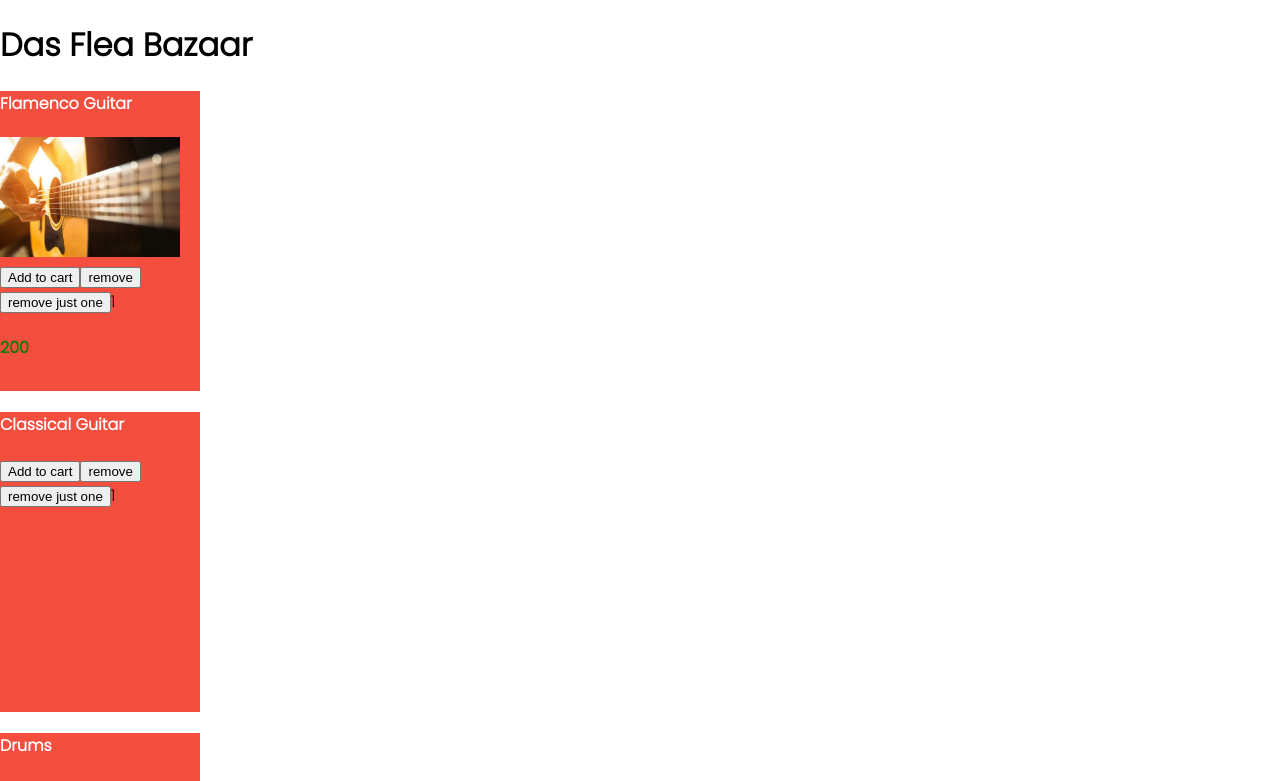
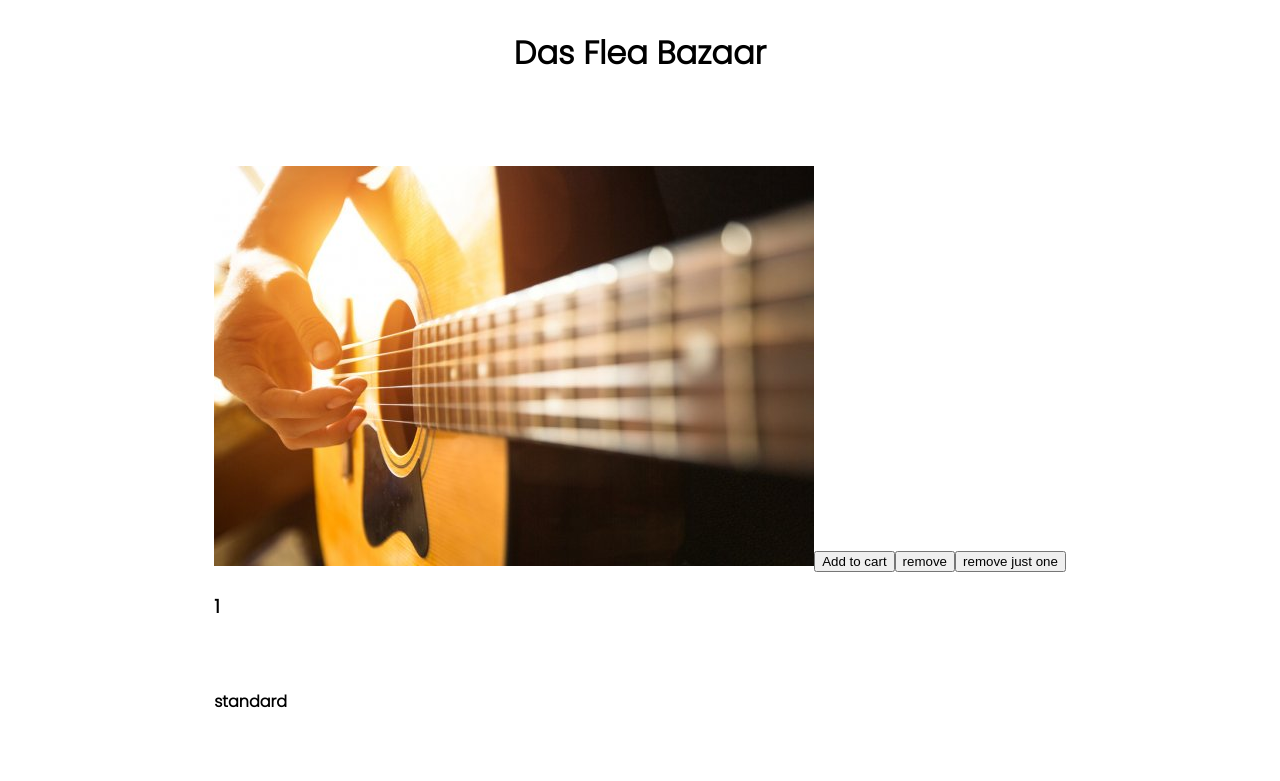
Before and after one commit to farazhafeez26/ecommerce-project, a React (Create React App) app: page / in a window 1280 px wide. Shown: the top 781 px of the page. Built offline with nearby package versions, Linux system fonts and the light colour scheme.

Commit message:
added css properties

```diff
--- a/src/App.css
+++ b/src/App.css
@@ -1,13 +1,23 @@
-.price-tag{
-  color: green;
+.price-tag {
+  color:white;
+}
+
+.product-image {
+  max-width: 90%;
+}
+
+.wrapper {
+  display: flex;
+ flex-basis: auto;
+  flex-direction: column;
+  align-items: center;
 }
 
 
-.product-image{
-  max-width: 90%;
+.display-items {
+
+  background: "#F44E3F";
+  max-width: "200px";
+  height: "400px";
+  align-items: "center";
 }
-
-.center-items{
-
-align-items: center;
-}
--- a/src/App.js
+++ b/src/App.js
@@ -1,30 +1,32 @@
-import logo from './logo.svg';
-import './App.css';
-import Product from  "./Product"
+import logo from "./logo.svg";
+import "./App.css";
+import Product from "./Product";
 
 function App() {
   return (
     <div className="App">
-      <div className="center-items" >
+      <div class="container">
+        <div className="wrapper">
           <h1>Das Flea Bazaar</h1>
-
-
-        <Product name="Flamenco Guitar"  imgSrc='pictures/guitar.jpg' price={200}>  </Product>  {/* try to avoid inline css, write them on in css file */}
+          <Product
+            name="Flamenco Guitar"
+            imgSrc="pictures/guitar.jpg"
+            price={200}
+            shipping="standard"
+          >
+            {" "}
+          </Product>{" "}
+          {/* try to avoid inline css, write them on in css file */}
           <Product name="Classical Guitar"></Product>
-        <Product name="Drums"  price={300}></Product>
+          <Product name="Drums" price={300}></Product>
           <Product name="Microphone" price={250}></Product>
           <Product name="Amplifier" price={210}></Product>
           <Product name="Drums" price={4500}></Product>
           <Product name="Microphone" price={200}></Product>
           <Product name="Tuner" price={200}></Product>
-
-
           <h1>Limited Stock! Hurry</h1>
-
-
-
         </div>
-
+      </div>
     </div>
   );
 }
--- a/src/Product.jsx
+++ b/src/Product.jsx
@@ -1,12 +1,13 @@
 import React, { useState } from "react";
 import Price from "./Price";
+import Shipping from "./Shipping";
 
 export default function Product(props) {
   // Props is data from the parent
   // State is owned by the component
   const [quantity, setQuantity] = useState(1); // Array Destructuring
   return (
-    <div style={{ background: "#F44E3F", width: "200px", height: "300px" }}>
+    <div class="display-items">
       <h4 style={{ color: "white" }}> {props.name} </h4>
       <img src={props.imgSrc} className="product-image"></img>
 
@@ -14,11 +15,16 @@ export default function Product(props) {
       <button onClick={() => setQuantity(0)}>remove</button>
       <button onClick={() => setQuantity(quantity - 1)}>remove just one</button>
 
-      <span>{quantity}</span>
+      <h3>{quantity}</h3>
 
-      <Price value={props.price}></Price>
+      <Price value={props.price}> </Price>
+      <Shipping value={props.shipping}></Shipping>
     </div>
   );
 }
 
 //questions
+//how can i include in multiple properties of a product in one JSX file. For example shipping and price in one js file ?
+// align items is not working
+// how do i label stuff?
+// How is spacing being allocated between the elements being allocated?
--- /dev/null
+++ b/src/Shipping.js
@@ -0,0 +1,11 @@
+import React from "react";
+
+class Shipping extends React.Component {
+  render() {
+    const { value } = this.props;
+
+    return <h4>{value}</h4>;
+  }
+}
+
+export default Shipping;
--- a/src/index.css
+++ b/src/index.css
@@ -1,5 +1,5 @@
 body {
-  margin: 0;
+
   font-family: 'Poppins', sans-serif;
   -webkit-font-smoothing: antialiased;
   -moz-osx-font-smoothing: grayscale;
```
Also changed, not shown: src/Price.js (+6 -14 lines). Lines whose indentation alone changed are shown as unchanged.
